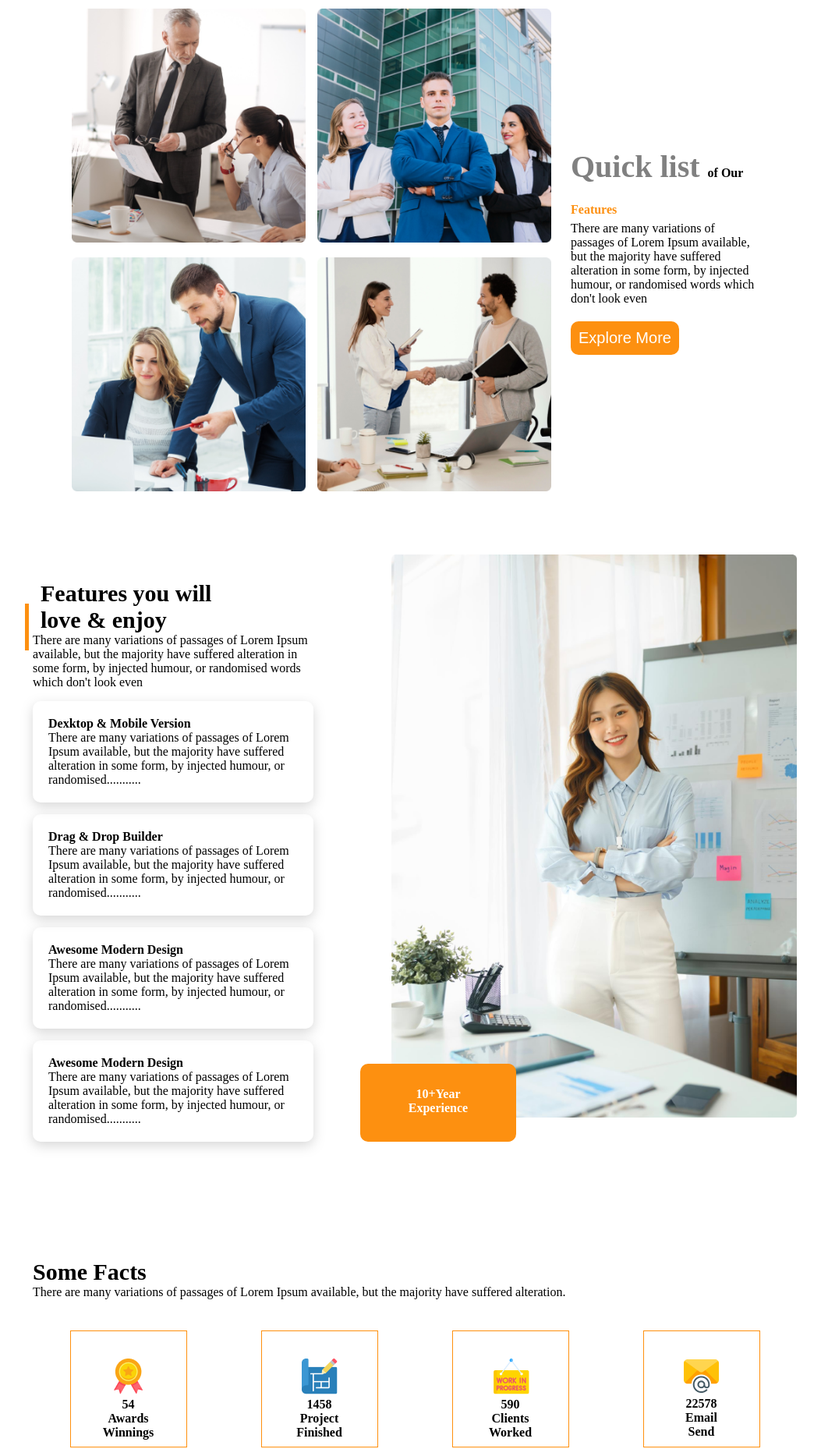
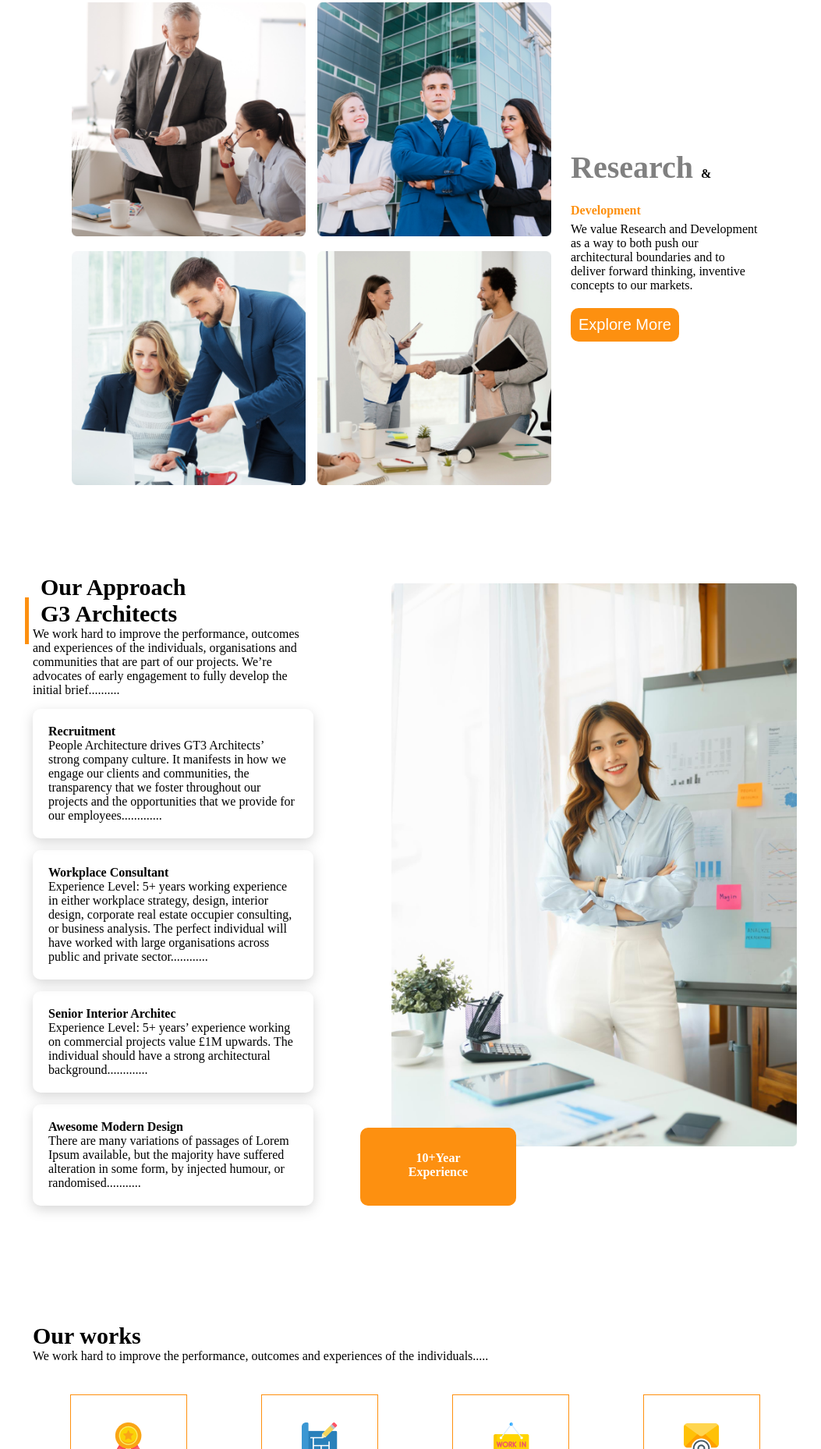
Before and after one commit to morshedalam39/second-assignment, a plain HTML site: page index.html in a window 1280 px wide. Shown: the part 942-2800 px from the top of the page at 78% size, without its empty margins (108-1161 px from the left). Drawn offline with Linux system fonts and the light colour scheme.

Commit message:
final commit

```diff
--- a/index.html
+++ b/index.html
@@ -38,10 +38,9 @@
             <!-- header-section-two-start -->
             <section >
                 <div class="header-section-two">
-                    <h1 class="header-title">Brand New <br>
-                        Group of Architects </h1>
-                    <p>There are many variations of passages of Lorem Ipsum available, but the majority have suffered
-                        alteration in <br> some form, by injected humour, or randomised words which don't look even</p>
+                    <h1 class="header-title">PEOPLE ARCHITECTS <br>
+                        BUILDING ENGINEERING </h1>
+                    <p>GT3 Architects is determinedly people focused. We position people,  not buildings at the heart <br> of our projects, working to ensure  that the spaces we create are not just beautiful but that they <br> deliver real,  enduring value to the people who use and operate <br> them long into the future.</p>
                     <button class="button">Explore More</button>
                     <div class="banner">
                         <img src="images/banner.png" alt="">
@@ -74,10 +73,9 @@
 
                 </div>
                 <div class="one-text">
-                    <h1 class="one-title">Quick list <span class="of-our">of Our </span> <br> <span
-                            class="feautures">Features</span></h1>
-                    <p>There are many variations of passages of Lorem Ipsum available, but the majority have suffered alteration
-                        in some form, by injected humour, or randomised words which don't look even</p>
+                    <h1 class="one-title">Research <span class="of-our">& </span> <br> <span
+                            class="feautures">Development</span></h1>
+                    <p>We value Research and Development as a way to both push our architectural boundaries and to deliver forward thinking, inventive concepts to our markets.</p>
                     <button class="button-one">Explore More</button>
                 </div>
             </section>
@@ -91,25 +89,21 @@
                         <div class="yello-bar"></div>
                         <div>
 
-                            <h1 class="two-title">Features you will <br> love & enjoy</h1>
-                            <p>There are many variations of passages of Lorem Ipsum available, but the majority have suffered
-                                alteration in some form, by injected humour, or randomised words which don't look even</p>
+                            <h1 class="two-title">Our Approach <br> G3 Architects</h1>
+                            <p>We work hard to improve the performance, outcomes and experiences of the individuals, organisations and communities that are part of our projects. We’re advocates of early engagement to fully develop the initial brief.......... </p>
                         </div>
                     </div>
                     <div class="two-text">
-                        <h3>Dexktop & Mobile Version</h3>
-                        <p>There are many variations of passages of Lorem Ipsum available, but the majority have suffered
-                            alteration in some form, by injected humour, or randomised...........</p>
+                        <h3>Recruitment</h3>
+                        <p>People Architecture drives GT3 Architects’ strong company culture. It manifests in how we engage our clients and communities, the transparency that we foster throughout our projects and the opportunities that we provide for our employees.............</p>
                     </div>
                     <div class="two-text">
-                        <h3>Drag & Drop Builder</h3>
-                        <p>There are many variations of passages of Lorem Ipsum available, but the majority have suffered
-                            alteration in some form, by injected humour, or randomised...........</p>
+                        <h3>Workplace Consultant</h3>
+                        <p>Experience Level: 5+ years working experience in either workplace strategy, design, interior design, corporate real estate occupier consulting, or business analysis. The perfect individual will have worked with large organisations across public and private sector............</p>
                     </div>
                     <div class="two-text">
-                        <h3>Awesome Modern Design</h3>
-                        <p>There are many variations of passages of Lorem Ipsum available, but the majority have suffered
-                            alteration in some form, by injected humour, or randomised...........</p>
+                        <h3>Senior Interior Architec</h3>
+                        <p> Experience Level: 5+ years’ experience working on commercial projects value £1M upwards. The individual should have a strong architectural background.............</p>
                     </div>
                     <div class="two-text">
                         <h3>Awesome Modern Design</h3>
@@ -118,8 +112,6 @@
                     </div>
 
                 </div>
-
-
 
 
                 <div class="two-img">
@@ -138,9 +130,8 @@
             <section class="third">
                 <div class="third-sub">
                     <div>
-                        <h1 class="third-title">Some Facts</h1>
-                        <p>There are many variations of passages of Lorem Ipsum available, but the majority have suffered
-                            alteration.</p>
+                        <h1 class="third-title">Our works</h1>
+                        <p>We work hard to improve the performance, outcomes and experiences of the individuals.....</p>
                     </div>
                     <div class="all-icon">
                         <div class="icons icon-one">
@@ -169,27 +160,29 @@
             </section>
             <!-- section third end -->
 
-            <!-- extra section start -->
+ <!----------------- extra section start --------------------------->
+
+            <!-- section foure start -->
 
             <section class="feature container">
                 <div class="left">
                     <img src="images/gear.png" alt="">
                 </div>
                 <div class="right-feature">
-                    <h2 class="feature-title">Featured  products at one place</h2>
-                    <p class="feature-text">Amet minim mollit non deserunt ullamco est sit aliqua dolor do amet sint. Velit officia consequat duis enim velit mollit. Exercitation veniam consequat sunt nostrud amet.</p>
+                    <h2 class="feature-title">A Bit of History</h2>
+                    <p class="feature-text">GT3 Architects brought together two growing, acclaimed and ambitious businesses, unified by a shared ambition to redefine architectural practice, to build a sustainable future for our staff and clients and to achieve more with less. </p>
                     <a href="" class="btn">Join Now <span><i class="fa-solid fa-arrow-right"></i></span></a>
                 </div>
             </section>
-            <!-- extra sextion end -->
+            <!-- section four end -->
+   <!---------------- extra sextion end ------------------>
 
             <!-- five setion start -->
             <section class="five ">
                 <div>
                     <div class="five-sub">
                         <h1 sixth-title>Our Sponspors</h1>
-                        <p>There are many variations of passages of Lorem Ipsum available, but the majority have suffered
-                            alteration.</p>
+                        <p>we have many many Sponspors Amazon,spotify,Google,Telerama,Figma.</p>
 
                     </div>
                     <div class="sponsor">
@@ -215,9 +208,10 @@
             </section>
             <!-- five section end -->
         </main>
+        <!-- main End -->
 
         <!-- footer section start -->
-            <!-- final number page -->
+
     <footer class="footer">
         <h5>All rights reserved copyright@2023 startup landing page design</h5>
     </footer>
--- a/style/style.css
+++ b/style/style.css
@@ -56,7 +56,7 @@ nav h2 {
 }
 
 .header-section-two h1 {
-    font-size: 60px;
+    font-size: 40px;
 }
 
 .header-title {
@@ -222,7 +222,7 @@ nav h2 {
     padding: 35px 35px;
 }
 
-
+/* transition & transform start */
 
 .icons {
     background: linear-gradient(#201202 0 0) var(--f, 0) / var(--f, 0) no-repeat;
@@ -242,9 +242,11 @@ nav h2 {
     transform: rotate(360deg);
 }
 
+/* transition & transform End */
 
 /* third-section  end*/
-/* extra section start */
+/*------------- extra section start------------------ */
+/* Four-section  start */
 .feature{
     display: flex;
     justify-content: space-evenly;
@@ -276,12 +278,11 @@ nav h2 {
     margin-top: 20px;
     text-decoration: none;
 }
-
-/* extra section End */
+/* Four-section  End */
+/*------------------ extra section End -----------------*/
 
 /* five section strat */
 
-        /* fifth page sponsor img */
         .sponsor {
             display: flex;
             justify-content: space-between;
@@ -290,7 +291,7 @@ nav h2 {
             margin-bottom: 100px;
         }
 
-        /* page number sixth */
+
         .five-sub {
             text-align: center;
             margin-top: 50px;
@@ -302,20 +303,20 @@ nav h2 {
 
 /* five section end */
 /* main section end */
-
+/* footer start */
 .footer {
     background-color: #FFF4E7;
     height: 70px;
-
+    width: 830px;
     text-align: center;
     margin-bottom: 200px;
     color: #424242;
     margin-left: 20%;
-    padding-top: 11px;
+    padding-top: 20px;
 }
+/* footer end */
 
-
-/* responsive media  */
+/* responsive media */
 
 @media screen and (max-width: 576px) {
     .navs {
@@ -324,8 +325,6 @@ nav h2 {
         align-items: center;
         margin-left: 10px;
         margin-right: 10px;
-
-
     }
 
     nav h2 {
```
Also changed, not shown: images/G3 Architects.jpg (added), 1 other file.
